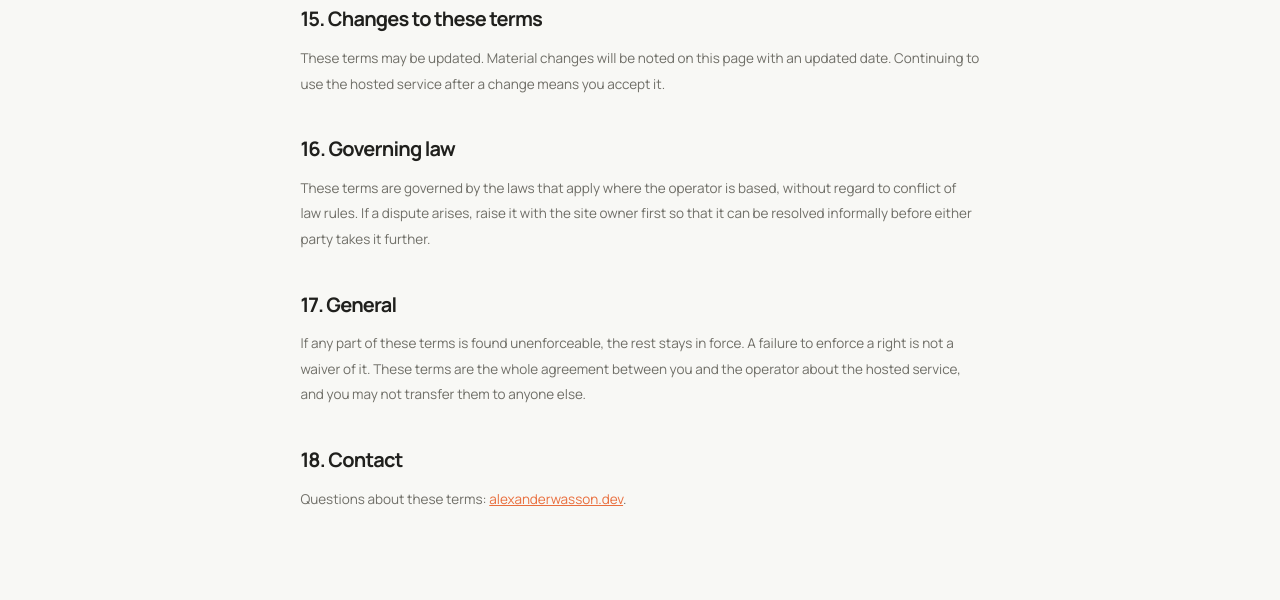
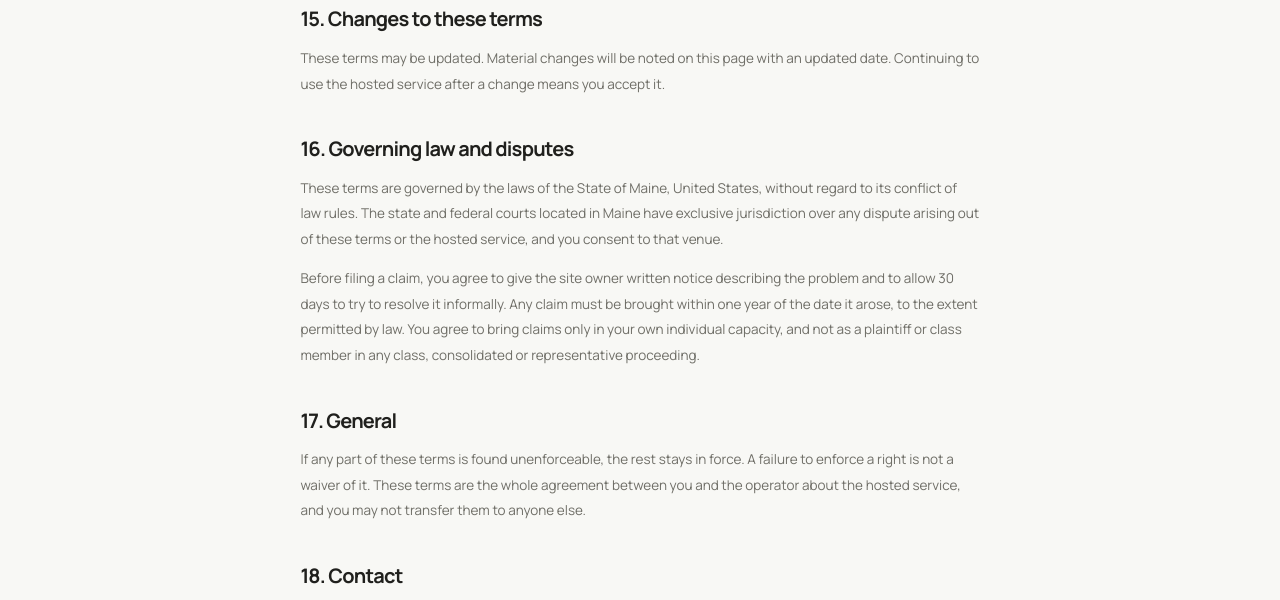
Before and after one commit to alexanderwasson/simple-worship-presenter, a website: page website/terms.html in a window 1280 px wide. Shown: the part 3160-3760 px from the top of the page. Drawn offline with nearby package versions, Linux system fonts and the light colour scheme.

Commit message:
Set governing law to Maine
Terms section 16 now names the laws of the State of Maine and the state and federal courts in Maine, adds a 30-day informal-resolution period before any claim, a one-year limitation period to the extent permitted by law, and agreement to bring claims individually rather than as a class.

```diff
--- a/website/terms.html
+++ b/website/terms.html
@@ -88,8 +88,9 @@
   <h2>15. Changes to these terms</h2>
   <p>These terms may be updated. Material changes will be noted on this page with an updated date. Continuing to use the hosted service after a change means you accept it.</p>
 
-  <h2>16. Governing law</h2>
-  <p>These terms are governed by the laws that apply where the operator is based, without regard to conflict of law rules. If a dispute arises, raise it with the site owner first so that it can be resolved informally before either party takes it further.</p>
+  <h2>16. Governing law and disputes</h2>
+  <p>These terms are governed by the laws of the State of Maine, United States, without regard to its conflict of law rules. The state and federal courts located in Maine have exclusive jurisdiction over any dispute arising out of these terms or the hosted service, and you consent to that venue.</p>
+  <p>Before filing a claim, you agree to give the site owner written notice describing the problem and to allow 30 days to try to resolve it informally. Any claim must be brought within one year of the date it arose, to the extent permitted by law. You agree to bring claims only in your own individual capacity, and not as a plaintiff or class member in any class, consolidated or representative proceeding.</p>
 
   <h2>17. General</h2>
   <p>If any part of these terms is found unenforceable, the rest stays in force. A failure to enforce a right is not a waiver of it. These terms are the whole agreement between you and the operator about the hosted service, and you may not transfer them to anyone else.</p>
```
